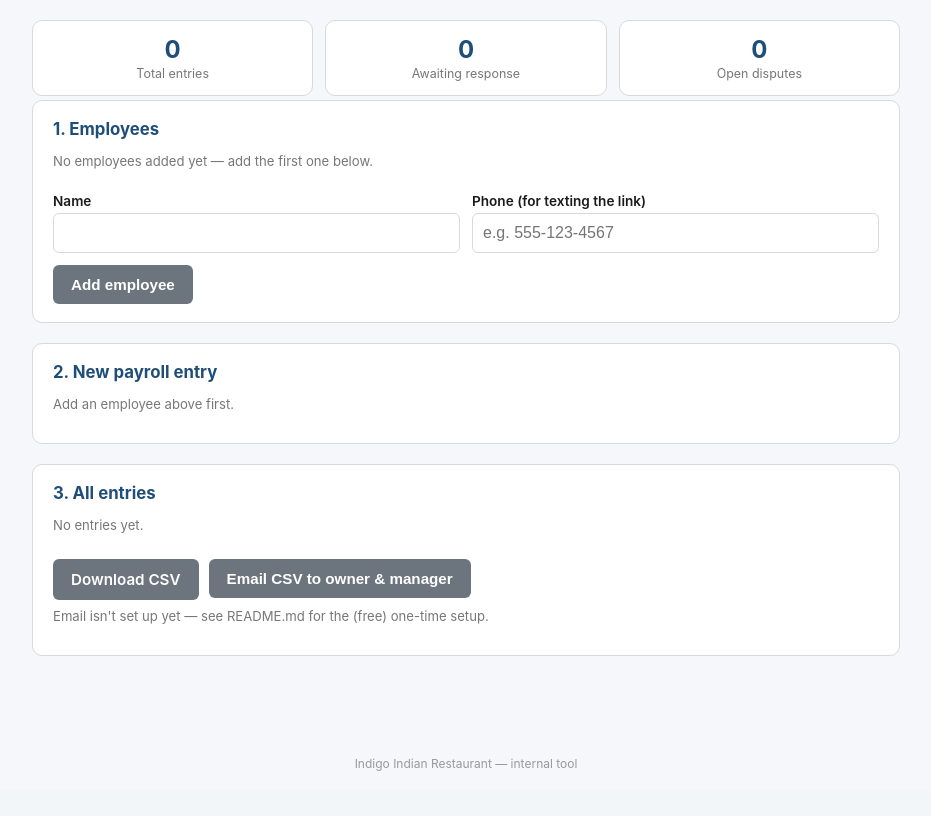
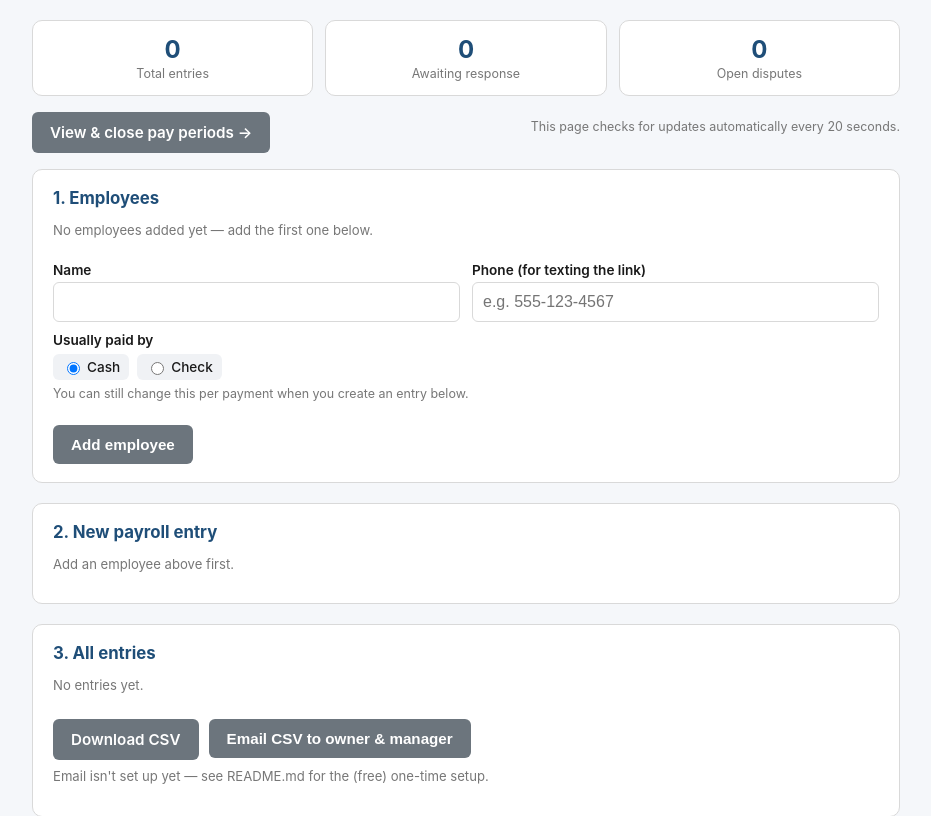
Before and after one commit to imukadum/indigo-payroll-signoff, a Flask app: page /dashboard in a window 1280 px wide. Shown: the part 71-887 px from the top of the page, without its empty margins (174-1105 px from the left). Before the commit the page ends 842 px from the top, so only its background shows below. Run offline with Flask 3, Linux system fonts and the light colour scheme; the visitor is signed in with stand-in values (Sample User, id 1); data that the repository does not hold is empty.

Commit message:
Add files via upload
version 4

```diff
--- a/app.py
+++ b/app.py
@@ -68,7 +68,8 @@ def init_db():
             id INTEGER PRIMARY KEY AUTOINCREMENT,
             name TEXT NOT NULL,
             phone TEXT,
-            active INTEGER NOT NULL DEFAULT 1
+            active INTEGER NOT NULL DEFAULT 1,
+            payment_method TEXT NOT NULL DEFAULT 'cash'
         );
         CREATE TABLE IF NOT EXISTS entries (
             id INTEGER PRIMARY KEY AUTOINCREMENT,
@@ -105,9 +106,13 @@ def init_db():
         ("days_worked", "ALTER TABLE entries ADD COLUMN days_worked TEXT"),
         ("responded_days", "ALTER TABLE entries ADD COLUMN responded_days TEXT"),
         ("dispute_note", "ALTER TABLE entries ADD COLUMN dispute_note TEXT"),
+        ("payment_method", "ALTER TABLE entries ADD COLUMN payment_method TEXT NOT NULL DEFAULT 'cash'"),
     ]:
         if col not in cols:
             db.execute(ddl)
+    emp_cols = {row[1] for row in db.execute("PRAGMA table_info(employees)").fetchall()}
+    if "payment_method" not in emp_cols:
+        db.execute("ALTER TABLE employees ADD COLUMN payment_method TEXT NOT NULL DEFAULT 'cash'")
     db.commit()
     db.close()
 
@@ -151,8 +156,13 @@ def format_period_label(start_str, end_str):
     return f"{start.strftime('%b')} {start.day} - {end.day}, {end.year}"
 
 
+def payment_method_label(value):
+    return "Check" if value == "check" else "Cash"
+
+
 app.jinja_env.filters["fmt_ts"] = fmt_ts
 app.jinja_env.filters["days_display"] = days_display
+app.jinja_env.filters["payment_label"] = payment_method_label
 app.jinja_env.globals["DAY_CODES"] = DAY_CODES
 app.jinja_env.globals["DAY_FULL"] = DAY_FULL
 
@@ -168,6 +178,12 @@ def days_param(form, field_name):
     """Read a list of checked day checkboxes for a given field name, in Mon..Sun order."""
     checked = set(form.getlist(field_name))
     return ",".join(d for d in DAY_CODES if d in checked)
+
+
+def payment_method_param(form, field_name, default="cash"):
+    """Read a cash/check radio value, falling back to a safe default."""
+    val = form.get(field_name, default).strip().lower()
+    return val if val in ("cash", "check") else default
 
 
 def period_status(db, period_start, period_end):
@@ -247,9 +263,13 @@ def add_employee():
         return guard
     name = request.form.get("name", "").strip()
     phone = request.form.get("phone", "").strip()
+    payment_method = payment_method_param(request.form, "payment_method")
     if name:
         db = get_db()
-        db.execute("INSERT INTO employees (name, phone) VALUES (?, ?)", (name, phone))
+        db.execute(
+            "INSERT INTO employees (name, phone, payment_method) VALUES (?, ?, ?)",
+            (name, phone, payment_method),
+        )
         db.commit()
         flash(f"Added {name}.", "ok")
     return redirect(url_for("dashboard"))
@@ -268,10 +288,14 @@ def edit_employee(employee_id):
     if request.method == "POST":
         name = request.form.get("name", "").strip()
         phone = request.form.get("phone", "").strip()
+        payment_method = payment_method_param(request.form, "payment_method")
         if not name:
             flash("Name is required.", "error")
         else:
-            db.execute("UPDATE employees SET name=?, phone=? WHERE id=?", (name, phone, employee_id))
+            db.execute(
+                "UPDATE employees SET name=?, phone=?, payment_method=? WHERE id=?",
+                (name, phone, payment_method, employee_id),
+            )
             db.commit()
             flash(f"Updated {name}.", "ok")
             return redirect(url_for("dashboard"))
@@ -305,6 +329,7 @@ def add_entry():
     amount = request.form.get("amount", "").strip()
     entered_by = request.form.get("entered_by", "Manager").strip() or "Manager"
     days_str = days_param(request.form, "days_worked")
+    payment_method = payment_method_param(request.form, "payment_method")
     try:
         amount_val = round(float(amount), 2)
     except (TypeError, ValueError):
@@ -325,10 +350,10 @@ def add_entry():
     db.execute(
         """INSERT INTO entries
            (employee_id, week_label, period_start, period_end, days_worked, pay_date,
-            amount_entered, entered_by, created_at, token, status)
-           VALUES (?, ?, ?, ?, ?, ?, ?, ?, ?, ?, 'pending')""",
+            amount_entered, entered_by, created_at, token, status, payment_method)
+           VALUES (?, ?, ?, ?, ?, ?, ?, ?, ?, ?, 'pending', ?)""",
         (employee_id, week_label, period_start, period_end, days_str, pay_date,
-         amount_val, entered_by, now_iso(), token),
+         amount_val, entered_by, now_iso(), token, payment_method),
     )
     ensure_period_exists(db, period_start, period_end)
     db.commit()
@@ -369,14 +394,17 @@ def batch_entries():
             except ValueError:
                 continue
             days_str = days_param(request.form, f"days_{emp['id']}")
+            payment_method = payment_method_param(
+                request.form, f"payment_method_{emp['id']}", default=emp["payment_method"]
+            )
             token = secrets.token_urlsafe(24)
             db.execute(
                 """INSERT INTO entries
                    (employee_id, week_label, period_start, period_end, days_worked, pay_date,
-                    amount_entered, entered_by, created_at, token, status)
-                   VALUES (?, ?, ?, ?, ?, ?, ?, ?, ?, ?, 'pending')""",
+                    amount_entered, entered_by, created_at, token, status, payment_method)
+                   VALUES (?, ?, ?, ?, ?, ?, ?, ?, ?, ?, 'pending', ?)""",
                 (emp["id"], week_label, period_start, period_end, days_str, pay_date,
-                 amount_val, entered_by, now_iso(), token),
+                 amount_val, entered_by, now_iso(), token, payment_method),
             )
             created.append(emp["name"])
         if created:
@@ -409,6 +437,7 @@ def edit_entry(entry_id):
         pay_date = request.form.get("pay_date", "").strip()
         amount = request.form.get("amount", "").strip()
         days_str = days_param(request.form, "days_worked")
+        payment_method = payment_method_param(request.form, "payment_method")
         try:
             amount_val = round(float(amount), 2)
         except (TypeError, ValueError):
@@ -427,8 +456,8 @@ def edit_entry(entry_id):
         week_label = format_period_label(period_start, period_end)
         db.execute(
             """UPDATE entries SET week_label=?, period_start=?, period_end=?, days_worked=?,
-               pay_date=?, amount_entered=? WHERE id=?""",
-            (week_label, period_start, period_end, days_str, pay_date, amount_val, entry_id),
+               pay_date=?, amount_entered=?, payment_method=? WHERE id=?""",
+            (week_label, period_start, period_end, days_str, pay_date, amount_val, payment_method, entry_id),
         )
         ensure_period_exists(db, period_start, period_end)
         db.commit()
@@ -482,14 +511,16 @@ def correct_entry(entry_id):
         flash("Enter a valid corrected dollar amount.", "error")
         return redirect(url_for("dashboard"))
     days_str = days_param(request.form, "corrected_days")
+    payment_method = payment_method_param(request.form, "corrected_payment_method", default=entry["payment_method"])
     token = secrets.token_urlsafe(24)
     cur = db.execute(
         """INSERT INTO entries
            (employee_id, week_label, period_start, period_end, days_worked, pay_date,
-            amount_entered, entered_by, created_at, token, status, corrected_from)
-           VALUES (?, ?, ?, ?, ?, ?, ?, ?, ?, ?, 'pending', ?)""",
+            amount_entered, entered_by, created_at, token, status, corrected_from, payment_method)
+           VALUES (?, ?, ?, ?, ?, ?, ?, ?, ?, ?, 'pending', ?, ?)""",
         (entry["employee_id"], entry["week_label"], entry["period_start"], entry["period_end"],
-         days_str, entry["pay_date"], amount_val, entry["entered_by"], now_iso(), token, entry["id"]),
+         days_str, entry["pay_date"], amount_val, entry["entered_by"], now_iso(), token, entry["id"],
+         payment_method),
     )
     new_id = cur.lastrowid
     db.execute("UPDATE entries SET superseded_by=? WHERE id=?", (new_id, entry["id"]))
@@ -584,16 +615,17 @@ def build_csv_text(db):
     writer = csv.writer(buf)
     writer.writerow(
         [
-            "Employee", "Pay Period", "Pay Date", "Days Worked (Manager)", "Amount Entered by Manager",
-            "Entered By", "Employee Response", "Amount Employee Confirms", "Days Employee Confirms",
-            "Employee Note", "Response Timestamp (UTC)", "Resolution Notes",
+            "Employee", "Pay Period", "Pay Date", "Paid By", "Days Worked (Manager)",
+            "Amount Entered by Manager", "Entered By", "Employee Response", "Amount Employee Confirms",
+            "Days Employee Confirms", "Employee Note", "Response Timestamp (UTC)", "Resolution Notes",
             "Correction Of Entry #", "Corrected By Entry #",
         ]
     )
     for e in entries:
         writer.writerow(
             [
-                e["employee_name"], e["week_label"], e["pay_date"], days_display(e["days_worked"]),
+                e["employee_name"], e["week_label"], e["pay_date"], payment_method_label(e["payment_method"]),
+                days_display(e["days_worked"]),
                 f'{e["amount_entered"]:.2f}', e["entered_by"], e["status"],
                 f'{e["responded_amount"]:.2f}' if e["responded_amount"] is not None else "",
                 days_display(e["responded_days"]) if e["responded_days"] else "",
--- a/templates/base.html
+++ b/templates/base.html
@@ -68,6 +68,7 @@
   button.secondary, .btn.secondary { background: #6c757d; }
   button.good, .btn.good { background: var(--good); }
   button.bad, .btn.bad { background: var(--bad); }
+  button:disabled { background: #c7ccd1; color: #6c757d; cursor: not-allowed; }
   table { width: 100%; border-collapse: collapse; font-size: 0.88rem; }
   th, td { text-align: left; padding: 8px 6px; border-bottom: 1px solid #eee; vertical-align: top; }
   th { color: #555; font-size: 0.75rem; text-transform: uppercase; letter-spacing: 0.02em; }
--- a/templates/batch_entries.html
+++ b/templates/batch_entries.html
@@ -16,6 +16,7 @@
       <tr>
         <th>Employee</th><th>Amount ($)</th>
         {% for code in DAY_CODES %}<th title="{{ DAY_FULL[code] }}">{{ code[0] }}</th>{% endfor %}
+        <th>Paid by</th>
       </tr>
       {% for emp in employees %}
       <tr>
@@ -24,6 +25,10 @@
         {% for code in DAY_CODES %}
         <td class="day-check-cell"><input type="checkbox" name="days_{{ emp.id }}" value="{{ code }}" title="{{ DAY_FULL[code] }}"></td>
         {% endfor %}
+        <td style="white-space:nowrap;font-size:0.8rem;">
+          <label style="display:inline-flex;align-items:center;gap:2px;margin-right:6px;"><input type="radio" name="payment_method_{{ emp.id }}" value="cash" {% if emp.payment_method != 'check' %}checked{% endif %} style="width:auto;"> Cash</label>
+          <label style="display:inline-flex;align-items:center;gap:2px;"><input type="radio" name="payment_method_{{ emp.id }}" value="check" {% if emp.payment_method == 'check' %}checked{% endif %} style="width:auto;"> Check</label>
+        </td>
       </tr>
       {% endfor %}
     </table>
--- a/templates/confirm.html
+++ b/templates/confirm.html
@@ -9,6 +9,7 @@
     <p class="muted" style="margin-bottom:0;">Pay period: {{ e.week_label }} &middot; paid {{ e.pay_date }}</p>
     <div class="big-amount">${{ '%.2f'|format(e.amount_entered) }}</div>
     <p style="margin-top:-4px;"><strong>Days worked:</strong> {{ e.days_worked|days_display }}</p>
+    <p style="margin-top:-4px;"><strong>Paid by:</strong> {{ e.payment_method|payment_label }}</p>
 
     <form method="post" style="margin-top:10px;">
       <input type="hidden" name="action" value="confirm">
@@ -28,7 +29,7 @@
           <label class="day-check"><input type="checkbox" name="disputed_days" value="{{ code }}" {% if code in worked %}checked{% endif %}> {{ code }}</label>
           {% endfor %}
         </div>
-        <label for="dispute_note">Anything else to explain? (optional)</label>
+        <label for="dispute_note">Anything else to explain? (optional — e.g. if cash vs. check is wrong)</label>
         <input type="text" id="dispute_note" name="dispute_note" placeholder="e.g. I was out sick Wednesday">
         <button type="submit" class="bad" style="width:100%;">Submit</button>
       </form>
@@ -42,13 +43,14 @@
     <p class="muted">Pay period: {{ e.week_label }} &middot; paid {{ e.pay_date }}</p>
     <div class="big-amount">${{ '%.2f'|format(e.amount_entered) }}</div>
     <p><strong>Days worked:</strong> {{ e.days_worked|days_display }}</p>
+    <p><strong>Paid by:</strong> {{ e.payment_method|payment_label }}</p>
     <p class="muted">You confirmed this on {{ e.responded_at|fmt_ts }}.</p>
 
   {% elif e.status == 'disputed' %}
     <div class="status disputed" style="font-size:0.95rem;padding:6px 16px;">DISPUTED</div>
     <h2 style="margin-top:14px;">Got it, {{ e.employee_name }}.</h2>
     <p class="muted">Pay period: {{ e.week_label }} &middot; paid {{ e.pay_date }}</p>
-    <p>Manager recorded: <strong>${{ '%.2f'|format(e.amount_entered) }}</strong> for <strong>{{ e.days_worked|days_display }}</strong></p>
+    <p>Manager recorded: <strong>${{ '%.2f'|format(e.amount_entered) }}</strong> for <strong>{{ e.days_worked|days_display }}</strong>, paid by <strong>{{ e.payment_method|payment_label }}</strong></p>
     <p>You said:
       <strong>{% if e.responded_amount is not none %}${{ '%.2f'|format(e.responded_amount) }}{% else %}(no amount given){% endif %}</strong>
       for <strong>{{ e.responded_days|days_display }}</strong>
--- a/templates/dashboard.html
+++ b/templates/dashboard.html
@@ -8,15 +8,21 @@
   <div class="stat"><div class="num">{{ disputed_count }}</div><div class="lbl">Open disputes</div></div>
 </div>
 
+<div style="margin:4px 0 16px;display:flex;justify-content:space-between;align-items:center;flex-wrap:wrap;gap:8px;">
+  <a class="btn secondary" href="{{ url_for('periods') }}">View &amp; close pay periods &rarr;</a>
+  <span class="muted" style="font-size:0.78rem;">This page checks for updates automatically every 20 seconds.</span>
+</div>
+
 <div class="card">
   <h2>1. Employees</h2>
   {% if employees %}
   <table>
-    <tr><th>Name</th><th>Phone</th><th>Actions</th></tr>
+    <tr><th>Name</th><th>Phone</th><th>Paid by</th><th>Actions</th></tr>
     {% for emp in employees %}
     <tr>
       <td>{{ emp.name }}</td>
       <td>{{ emp.phone or '&mdash;' }}</td>
+      <td>{{ emp.payment_method|payment_label }}</td>
       <td>
         <a href="{{ url_for('edit_employee', employee_id=emp.id) }}" style="font-size:0.85rem;">Edit</a>
         &middot;
@@ -35,6 +41,12 @@
       <div><label>Name</label><input type="text" name="name" required></div>
       <div><label>Phone (for texting the link)</label><input type="text" name="phone" placeholder="e.g. 555-123-4567"></div>
     </div>
+    <label>Usually paid by</label>
+    <div class="day-check-row">
+      <label class="day-check"><input type="radio" name="payment_method" value="cash" checked> Cash</label>
+      <label class="day-check"><input type="radio" name="payment_method" value="check"> Check</label>
+    </div>
+    <p class="muted" style="margin-top:-6px;font-size:0.78rem;">You can still change this per payment when you create an entry below.</p>
     <button type="submit" class="secondary">Add employee</button>
   </form>
 </div>
@@ -46,9 +58,9 @@
     <div class="row">
       <div>
         <label>Employee</label>
-        <select name="employee_id" required>
+        <select name="employee_id" id="entry-employee-select" required>
           {% for emp in employees %}
-          <option value="{{ emp.id }}">{{ emp.name }}</option>
+          <option value="{{ emp.id }}" data-payment="{{ emp.payment_method }}">{{ emp.name }}</option>
           {% endfor %}
         </select>
       </div>
@@ -66,8 +78,28 @@
       <label class="day-check"><input type="checkbox" name="days_worked" value="{{ code }}"> {{ code }}</label>
       {% endfor %}
     </div>
+    <label>Paid by</label>
+    <div class="day-check-row">
+      <label class="day-check"><input type="radio" name="payment_method" id="entry-pay-cash" value="cash"> Cash</label>
+      <label class="day-check"><input type="radio" name="payment_method" id="entry-pay-check" value="check"> Check</label>
+    </div>
     <button type="submit">Create entry &amp; sign-off link</button>
   </form>
+  <script>
+  (function () {
+    var sel = document.getElementById("entry-employee-select");
+    var cash = document.getElementById("entry-pay-cash");
+    var check = document.getElementById("entry-pay-check");
+    if (!sel || !cash || !check) return;
+    function syncDefault() {
+      var opt = sel.options[sel.selectedIndex];
+      var method = opt ? opt.getAttribute("data-payment") : "cash";
+      if (method === "check") { check.checked = true; } else { cash.checked = true; }
+    }
+    sel.addEventListener("change", syncDefault);
+    syncDefault();
+  })();
+  </script>
   <p class="muted" style="margin-top:14px;">Paying several people this week? <a href="{{ url_for('batch_entries') }}">Enter everyone's amount at once &rarr;</a></p>
   {% else %}
   <p class="muted">Add an employee above first.</p>
@@ -79,7 +111,7 @@
   {% if entries %}
   <table>
     <tr>
-      <th>Employee</th><th>Pay Period</th><th>Days Worked</th><th>Amount</th><th>Status</th><th>Employee said</th><th>Responded</th><th>Link / Actions</th>
+      <th>Employee</th><th>Pay Period</th><th>Days Worked</th><th>Amount</th><th>Paid By</th><th>Status</th><th>Employee said</th><th>Responded</th><th>Link / Actions</th>
     </tr>
     {% for e in entries %}
     <tr>
@@ -87,6 +119,7 @@
       <td>{{ e.week_label }}</td>
       <td style="font-size:0.85rem;">{{ e.days_worked|days_display }}</td>
       <td>${{ '%.2f'|format(e.amount_entered) }}</td>
+      <td>{{ e.payment_method|payment_label }}</td>
       <td><span class="status {{ e.status }}">{{ e.status }}</span></td>
       <td>
         {% if e.responded_amount is not none %}${{ '%.2f'|format(e.responded_amount) }}<br><span class="muted" style="font-size:0.78rem;">{{ e.responded_days|days_display }}</span>{% if e.dispute_note %}<br><span class="muted" style="font-size:0.78rem;">"{{ e.dispute_note }}"</span>{% endif %}{% else %}&mdash;{% endif %}
@@ -98,7 +131,7 @@
         {% elif e.status == 'pending' %}
           <div class="link-box">{{ base_url }}/confirm/{{ e.token }}</div>
           {% if e.employee_phone %}
-          <a class="textlink" href="sms:{{ e.employee_phone }}?&body=Hi {{ e.employee_name }}, please confirm your Indigo pay of ${{ '%.2f'|format(e.amount_entered) }} for {{ e.week_label }} ({{ e.days_worked|days_display }}): {{ base_url }}/confirm/{{ e.token }}">Tap to text this link &rarr;</a>
+          <a class="textlink" href="sms:{{ e.employee_phone }}?&body=Hi {{ e.employee_name }}, please confirm your Indigo pay of ${{ '%.2f'|format(e.amount_entered) }} for {{ e.week_label }} ({{ e.days_worked|days_display }}), paid by {{ e.payment_method|payment_label|lower }}: {{ base_url }}/confirm/{{ e.token }}">Tap to text this link &rarr;</a>
           {% else %}
           <span class="muted">Add a phone number to get a one-tap text link.</span>
           {% endif %}
@@ -126,6 +159,10 @@
             <label class="day-check" style="font-size:0.75rem;"><input type="checkbox" name="corrected_days" value="{{ code }}" {% if code in suggested %}checked{% endif %}> {{ code }}</label>
             {% endfor %}
           </div>
+          <div class="day-check-row" style="margin-top:4px;">
+            <label class="day-check" style="font-size:0.75rem;"><input type="radio" name="corrected_payment_method" value="cash" {% if e.payment_method != 'check' %}checked{% endif %}> Cash</label>
+            <label class="day-check" style="font-size:0.75rem;"><input type="radio" name="corrected_payment_method" value="check" {% if e.payment_method == 'check' %}checked{% endif %}> Check</label>
+          </div>
           <button type="submit" class="bad" style="padding:6px 10px;font-size:0.8rem;margin-top:4px;">Correct &amp; resend</button>
         </form>
         {% endif %}
@@ -147,4 +184,20 @@
   {% endif %}
 </div>
 
+<script>
+(function () {
+  var REFRESH_MS = 20000;
+  function isTyping() {
+    var el = document.activeElement;
+    if (!el) return false;
+    var tag = el.tagName;
+    return tag === "INPUT" || tag === "TEXTAREA" || tag === "SELECT";
+  }
+  setInterval(function () {
+    if (!isTyping() && !document.hidden) {
+      window.location.reload();
+    }
+  }, REFRESH_MS);
+})();
+</script>
 {% endblock %}
--- a/templates/edit_employee.html
+++ b/templates/edit_employee.html
@@ -8,6 +8,11 @@
     <input type="text" id="name" name="name" value="{{ employee.name }}" required>
     <label for="phone">Phone (for texting the link)</label>
     <input type="text" id="phone" name="phone" value="{{ employee.phone or '' }}" placeholder="e.g. 555-123-4567">
+    <label>Usually paid by</label>
+    <div class="day-check-row">
+      <label class="day-check"><input type="radio" name="payment_method" value="cash" {% if employee.payment_method != 'check' %}checked{% endif %}> Cash</label>
+      <label class="day-check"><input type="radio" name="payment_method" value="check" {% if employee.payment_method == 'check' %}checked{% endif %}> Check</label>
+    </div>
     <button type="submit">Save changes</button>
   </form>
   <a class="btn secondary" href="{{ url_for('dashboard') }}" style="margin-top:10px;">Cancel</a>
--- a/templates/edit_entry.html
+++ b/templates/edit_entry.html
@@ -20,6 +20,11 @@
       <label class="day-check"><input type="checkbox" name="days_worked" value="{{ code }}" {% if code in worked %}checked{% endif %}> {{ code }}</label>
       {% endfor %}
     </div>
+    <label>Paid by</label>
+    <div class="day-check-row">
+      <label class="day-check"><input type="radio" name="payment_method" value="cash" {% if entry.payment_method != 'check' %}checked{% endif %}> Cash</label>
+      <label class="day-check"><input type="radio" name="payment_method" value="check" {% if entry.payment_method == 'check' %}checked{% endif %}> Check</label>
+    </div>
     <button type="submit">Save changes</button>
   </form>
   <a class="btn secondary" href="{{ url_for('dashboard') }}" style="margin-top:10px;">Cancel</a>
```
Also changed, not shown: templates/periods.html (+22 -2 lines), README.md.
